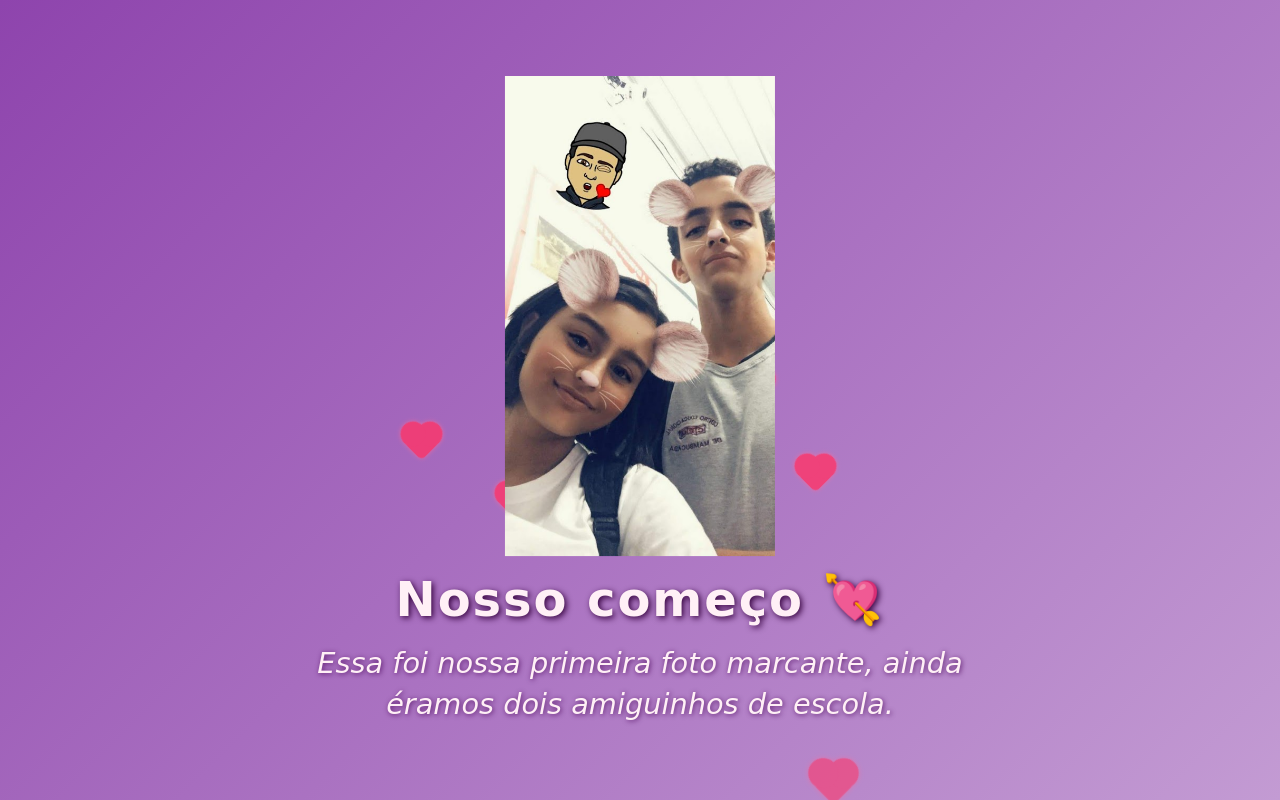
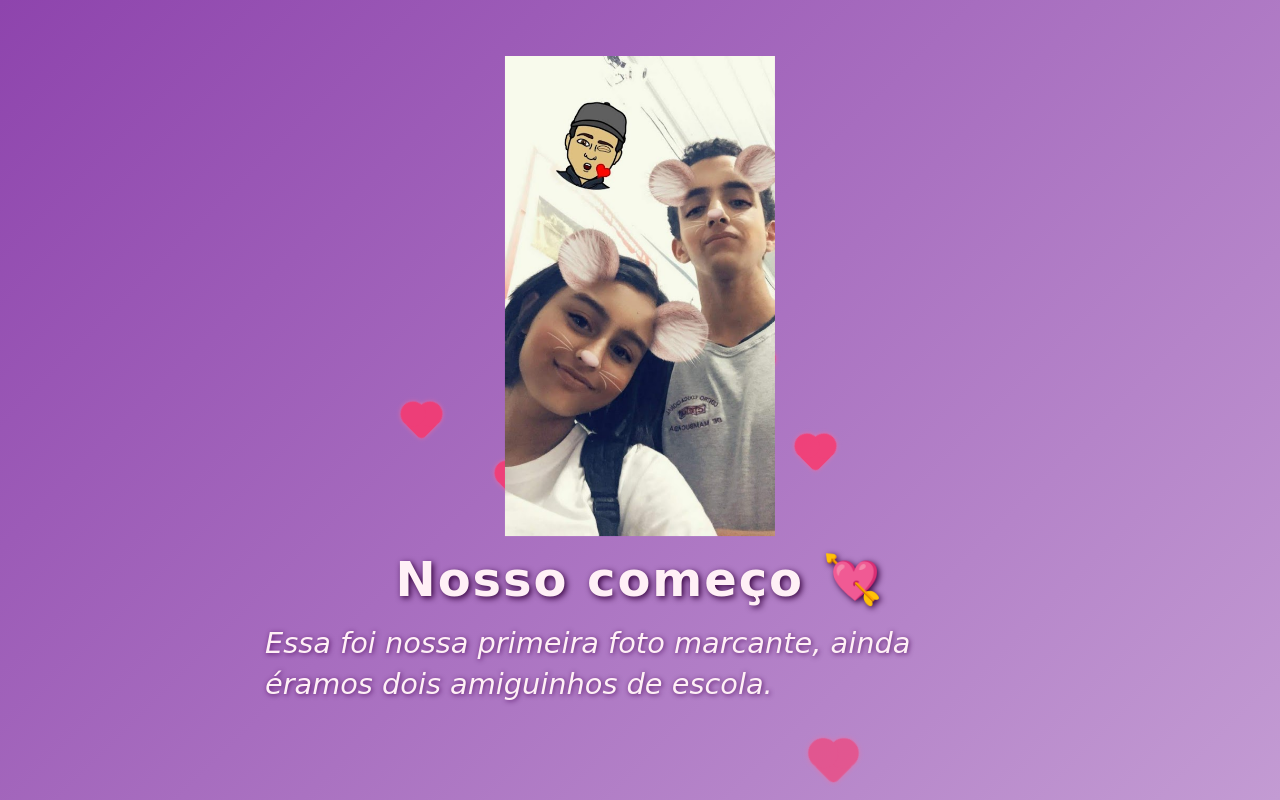
Before and after one commit to LMguel/Presente, a plain HTML site: page index.html in a window 1280 px wide. Both pictures are taken after a click on the button "Abrir Presente". Drawn offline with Linux system fonts and the light colour scheme.

Commit message:
Update index.html

```diff
--- a/index.html
+++ b/index.html
@@ -10,14 +10,15 @@
       padding: 0;
       box-sizing: border-box;
     }
-    body,
-    html {
+    html, body {
       width: 100%;
       height: 100%;
       font-family: 'Dancing Script', cursive, 'Segoe UI', sans-serif;
-      overflow: hidden;
       background: #ffe6f0;
       color: #550033;
+      /* Permite rolagem vertical */
+      overflow-x: hidden;
+      overflow-y: auto;
     }
     @import url('https://fonts.googleapis.com/css2?family=Dancing+Script&display=swap');
 
@@ -127,7 +128,8 @@
     .apresentacao {
       display: none;
       width: 100%;
-      height: 100vh;
+      height: auto;
+      min-height: 100vh;
       background: linear-gradient(135deg, #8e44ad, #c39bd3);
       color: #fff0f6;
       position: relative;
@@ -141,11 +143,10 @@
       flex-direction: column;
       align-items: center;
       justify-content: center;
-      height: 100%;
-      text-align: center;
-      padding: 30px 40px;
+      min-height: 60vh;
+      height: auto;
       max-width: 900px;
-      margin: 0 auto;
+      margin: 0 auto 40px auto;
       position: relative;
       z-index: 1;
     }
```
